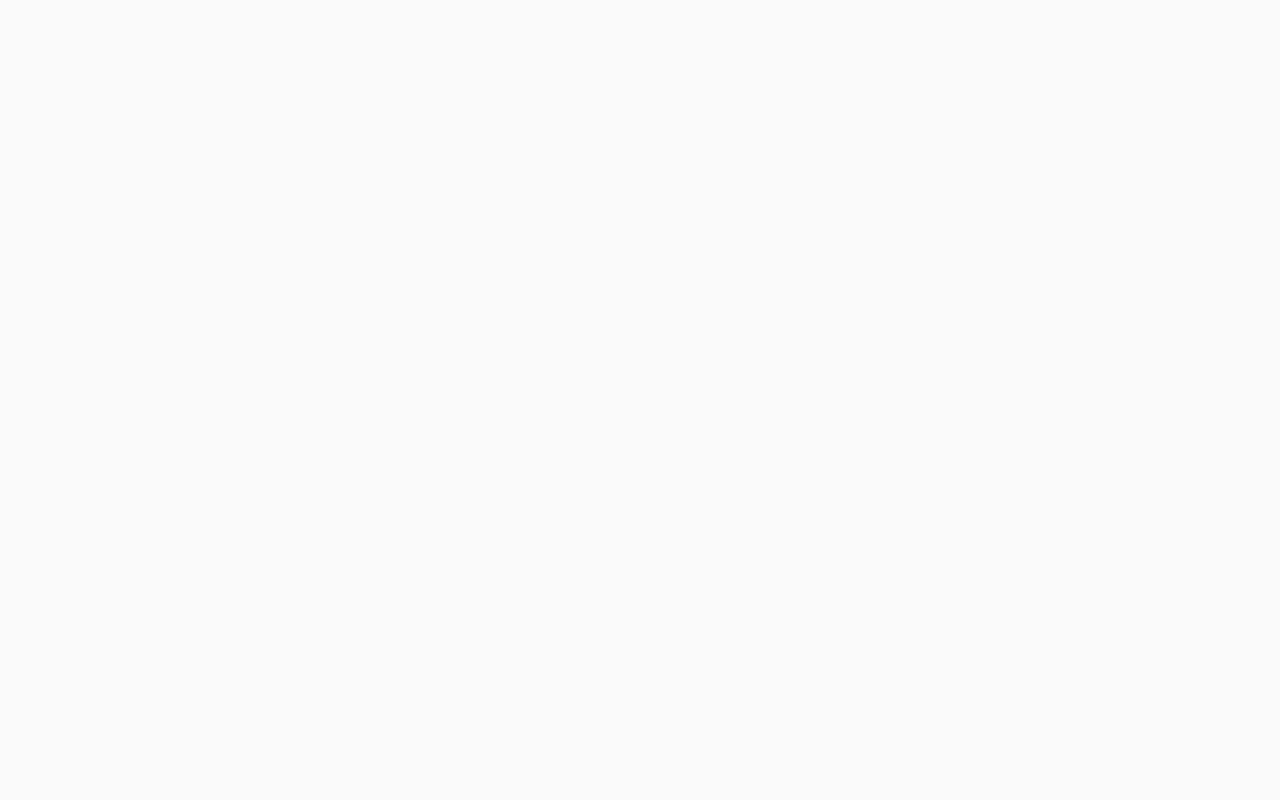
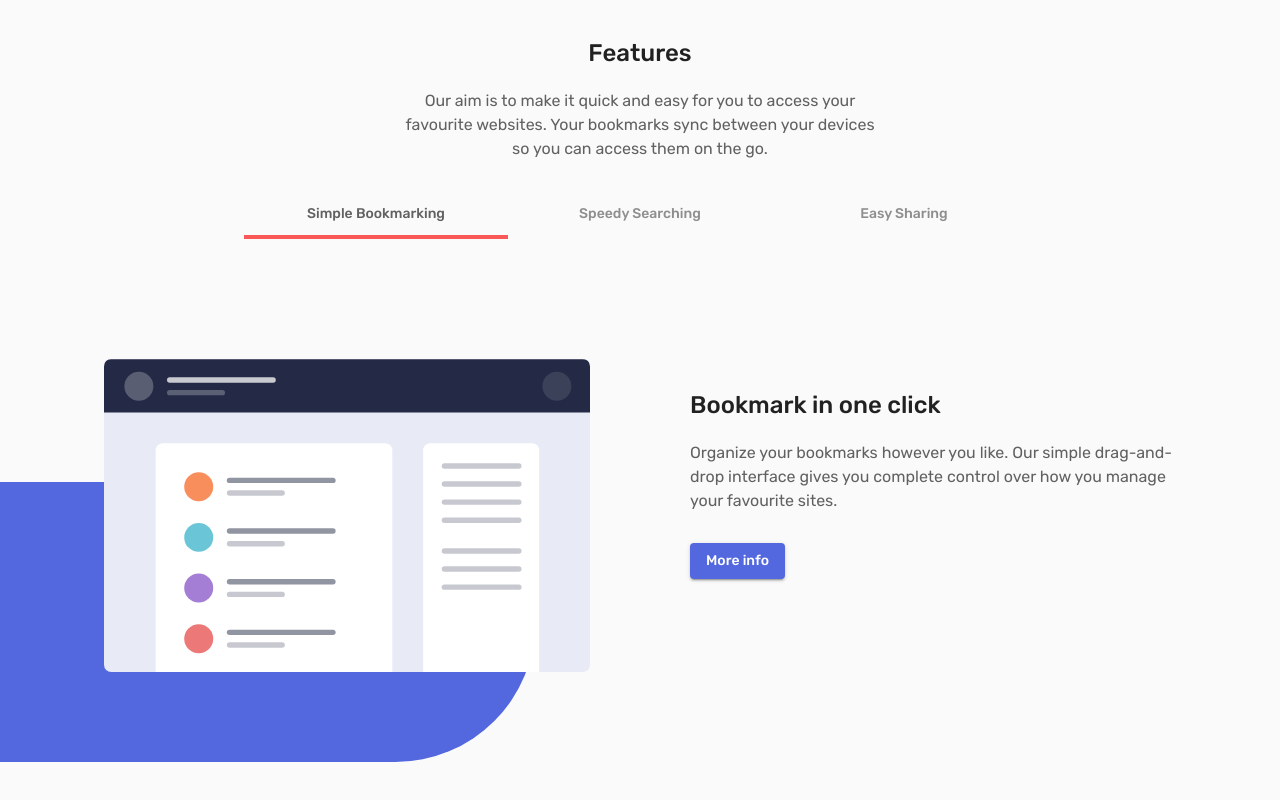
Before and after one commit to iambenbright/bookmark, a React (Create React App) app: page / in a window 1280 px wide. Shown: the part 692-1492 px from the top of the page. Before the commit the page ends 800 px from the top, so only its background shows below. Built offline with nearby package versions, Linux system fonts and the light colour scheme.

Commit message:
feat: adds features section

```diff
--- /dev/null
+++ b/src/components/features/data.ts
@@ -0,0 +1,26 @@
+interface IFeature {
+  id: number;
+  title: string;
+  body: string;
+}
+
+export const data: IFeature[] = [
+  {
+    id: 1,
+    title: 'Bookmark in one click',
+    body:
+      'Organize your bookmarks however you like. Our simple drag-and-drop interface gives you complete control over how you manage your favourite sites.',
+  },
+  {
+    id: 2,
+    title: 'Intelligent search',
+    body:
+      'Our powerful search feature will help you find saved sites in no time at all. No need to trawl through all of your bookmarks.',
+  },
+  {
+    id: 3,
+    title: 'Share your bookmarks',
+    body:
+      'Easily share your bookmarks and collections with others. Create a shareable link that you can send at the click of a button.',
+  },
+];
--- /dev/null
+++ b/src/components/features/features.tsx
@@ -0,0 +1,101 @@
+import React, { Fragment } from 'react';
+
+// material-ui components
+import Typography from '@material-ui/core/Typography';
+import Tabs from '@material-ui/core/Tabs';
+import Tab from '@material-ui/core/Tab';
+import Button from '@material-ui/core/Button';
+import Box from '@material-ui/core/Box';
+
+// custom component
+import NestedContainer from '../../common/components/container';
+import { TabPanel } from './tabPanel';
+
+// svg
+import SimpleBookmarking from '../../assets/images/illustration-features-tab-1.svg';
+import SpeedySearching from '../../assets/images/illustration-features-tab-2.svg';
+import EasySharing from '../../assets/images/illustration-features-tab-3.svg';
+
+// styles
+import useStyles from './styles';
+
+// features data
+import { data } from './data';
+
+function a11yProps(index: any) {
+  return {
+    id: `feature-tab-${index}`,
+    'aria-controls': `feature-tabpanel-${index}`,
+  };
+}
+
+export default function Features() {
+  const classes = useStyles();
+  const [value, setValue] = React.useState(0);
+  const svgs = [SimpleBookmarking, SpeedySearching, EasySharing];
+
+  const handleChange = (event: React.ChangeEvent<{}>, newValue: number) => {
+    setValue(newValue);
+  };
+
+  return (
+    <NestedContainer style={{ marginTop: 100 }}>
+      <Typography variant="h5" className={classes.tabletConstraint}>
+        Features
+      </Typography>
+      <Typography className={classes.tabletConstraint}>
+        Our aim is to make it quick and easy for you to access your favourite
+        websites. Your bookmarks sync between your devices so you can access
+        them on the go.
+      </Typography>
+      <div className={classes.root}>
+        <Tabs
+          value={value}
+          onChange={handleChange}
+          aria-label="bookmark features"
+        >
+          <Tab label="Simple Bookmarking" {...a11yProps(0)} />
+          <Tab label="Speedy Searching" {...a11yProps(1)} />
+          <Tab label="Easy Sharing" {...a11yProps(2)} />
+        </Tabs>
+        {data.map((feature, idx) => {
+          return (
+            <Fragment key={feature.id}>
+              <TabPanel value={value} index={idx}>
+                <Box className={classes.feature}>
+                  <Box className={classes.panelLeft}>
+                    <Box
+                      className={classes.svg}
+                      style={{
+                        top: idx === 0 ? '40px' : '',
+                      }}
+                    >
+                      <img src={svgs[idx]} alt={`${svgs[idx]}-feature`} />
+                    </Box>
+                    <Box className={classes.pillLeft} />
+                  </Box>
+                  <Box className={classes.panelRight}>
+                    <Typography variant="h5">{feature.title}</Typography>
+                    <Typography
+                      className={classes.tabletConstraint}
+                      classes={{ body1: classes.featureBody }}
+                    >
+                      {feature.body}
+                    </Typography>
+                    <Button
+                      variant="contained"
+                      color="primary"
+                      style={{ marginTop: 30 }}
+                    >
+                      More info
+                    </Button>
+                  </Box>
+                </Box>
+              </TabPanel>
+            </Fragment>
+          );
+        })}
+      </div>
+    </NestedContainer>
+  );
+}
--- /dev/null
+++ b/src/components/features/index.ts
@@ -0,0 +1 @@
+export { default as Features } from './features';
--- /dev/null
+++ b/src/components/features/styles/index.ts
@@ -0,0 +1,97 @@
+import { makeStyles, Theme } from '@material-ui/core/styles';
+
+export default makeStyles((theme: Theme) => ({
+  root: {
+    flexGrow: 1,
+    marginTop: 30,
+  },
+  tabletConstraint: {
+    textAlign: 'center',
+    [theme.breakpoints.up('sm')]: {
+      width: '65%',
+      marginLeft: 'auto',
+      marginRight: 'auto',
+    },
+    [theme.breakpoints.up('md')]: {
+      width: '55%',
+    },
+    [theme.breakpoints.up('lg')]: {
+      width: '45%',
+    },
+  },
+  feature: {
+    display: 'flex',
+    flexDirection: 'column',
+    marginTop: 100,
+    [theme.breakpoints.up('md')]: {
+      marginTop: 150,
+      flexDirection: 'row',
+      gap: 100,
+    },
+  },
+  featureBody: {
+    [theme.breakpoints.up('md')]: {
+      textAlign: 'left',
+      width: 'auto',
+      marginLeft: 0,
+      marginRight: 0,
+    },
+  },
+  panelRight: {
+    textAlign: 'center',
+    flex: 1,
+    [theme.breakpoints.up('md')]: {
+      textAlign: 'left',
+      order: 2,
+    },
+  },
+  panelLeft: {
+    flex: 1,
+    position: 'relative',
+    marginTop: 80,
+    [theme.breakpoints.up('sm')]: {
+      marginTop: 200,
+    },
+    [theme.breakpoints.up('md')]: {
+      order: 2,
+      marginTop: 0,
+    },
+  },
+  svg: {
+    position: 'relative',
+    paddingBottom: '50%',
+    '& img': {
+      position: 'absolute',
+      top: '-70px',
+      left: 0,
+      width: '100%',
+      height: 'auto',
+      objectFit: 'cover',
+      [theme.breakpoints.only('sm')]: {
+        top: '-130px',
+      },
+    },
+  },
+  pillLeft: {
+    height: 220,
+    width: '120%',
+    position: 'relative',
+    transform: 'translateX(-26%) translateY(-135px)',
+    backgroundColor: theme.palette.primary.main,
+    borderTopRightRadius: 150,
+    borderBottomRightRadius: 150,
+    zIndex: -1,
+    [theme.breakpoints.up('sm')]: {
+      height: 370,
+      transform: 'translateX(-26%) translateY(-200px)',
+    },
+    [theme.breakpoints.up('md')]: {
+      height: 240,
+      transform: 'translateX(-26%) translateY(-120px)',
+    },
+    [theme.breakpoints.up('lg')]: {
+      height: 280,
+      transform: 'translateX(-26%) translateY(-150px)',
+    },
+  },
+}));
--- /dev/null
+++ b/src/components/features/tabPanel.tsx
@@ -0,0 +1,26 @@
+import React from 'react';
+
+// material-ui
+import Box from '@material-ui/core/Box';
+
+interface TabPanelProps {
+  children?: React.ReactNode;
+  index: any;
+  value: any;
+}
+
+export function TabPanel(props: TabPanelProps) {
+  const { children, value, index, ...other } = props;
+
+  return (
+    <div
+      role="tabpanel"
+      hidden={value !== index}
+      id={`feature-tabpanel-${index}`}
+      aria-labelledby={`feature-tab-${index}`}
+      {...other}
+    >
+      {value === index && <Box>{children}</Box>}
+    </div>
+  );
+}
--- a/src/pages/landing/landing..tsx
+++ b/src/pages/landing/landing..tsx
@@ -7,6 +7,7 @@ import Container from '@material-ui/core/Container';
 // components
 import { NavBar } from '../../components/navbar';
 import { Hero } from '../../components/hero';
+import { Features } from '../../components/features';
 
 export default function Landing() {
   return (
@@ -15,6 +16,7 @@ export default function Landing() {
       <Container maxWidth="lg">
         <NavBar />
         <Hero />
+        <Features />
       </Container>
     </Fragment>
   );
```
